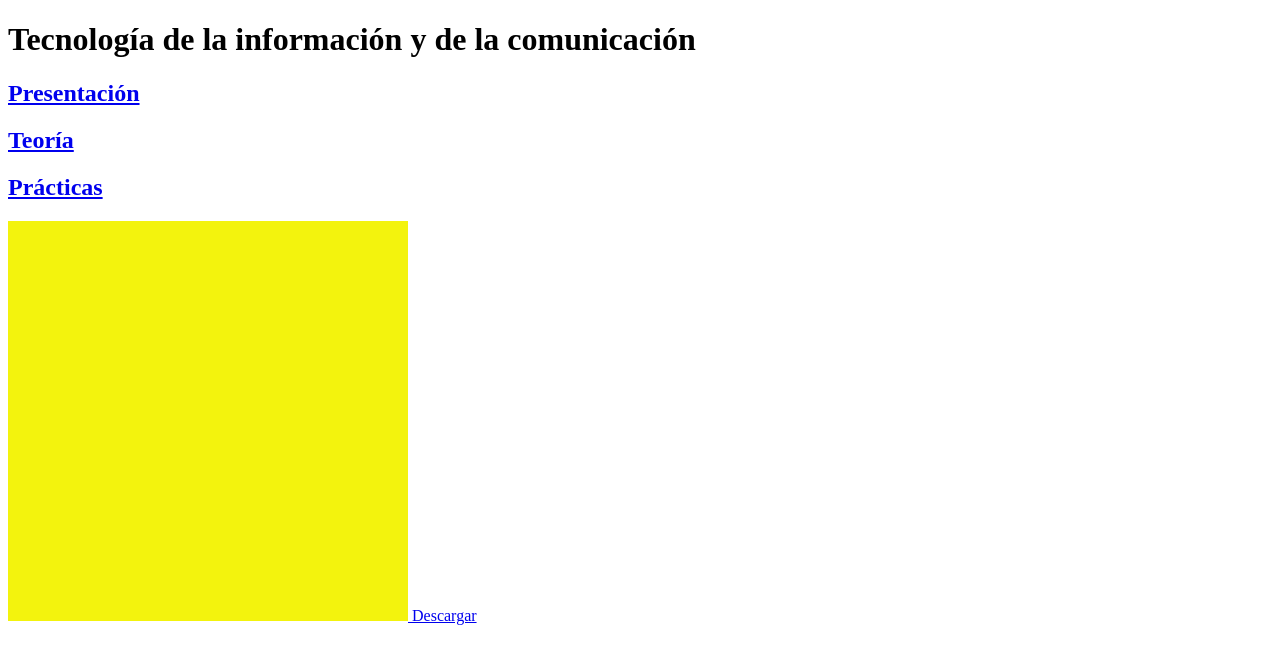
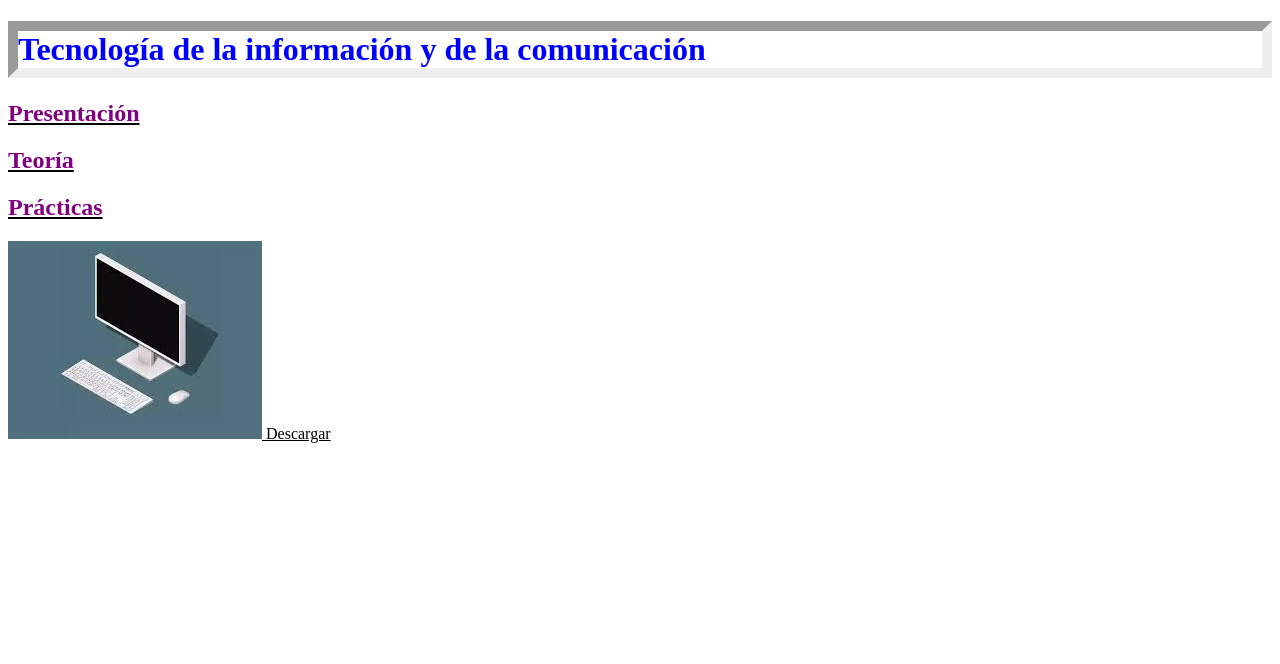
Before and after one commit to martaaranda7/web, a plain HTML site: page index.html in a window 1280 px wide. Drawn offline with Linux system fonts and the light colour scheme.

Commit message:
Add files via upload

```diff
--- a/index.html
+++ b/index.html
@@ -2,6 +2,11 @@
 <html>
     <head>
         <title>Mi primera web</title>
+            <style>
+                h1{color : blue ; border: 10px inset}
+                h2{color :purple;}
+                a{color :black;}
+            </style>
     <head>
     <body>
         <h1>Tecnología de la información y de la comunicación</h1>
@@ -11,7 +16,7 @@
         <h2>Teoría</h2></a>
         <a href="práctica.html">
         <h2>Prácticas</h2>
-           <img src="color-amarillo.png">
+           <img src="índice.jpeg">
 <a download href="p2.zip">Descargar</a>
     </body>
 </html>
```
Also changed, not shown: presentacion.html (+1 -1 lines), práctica.html (+1 -1 lines), teoria.html (+1 -1 lines), índice.jpeg (added), índice22.png (added), índicecod.jpeg (added), índicek.png (added).
